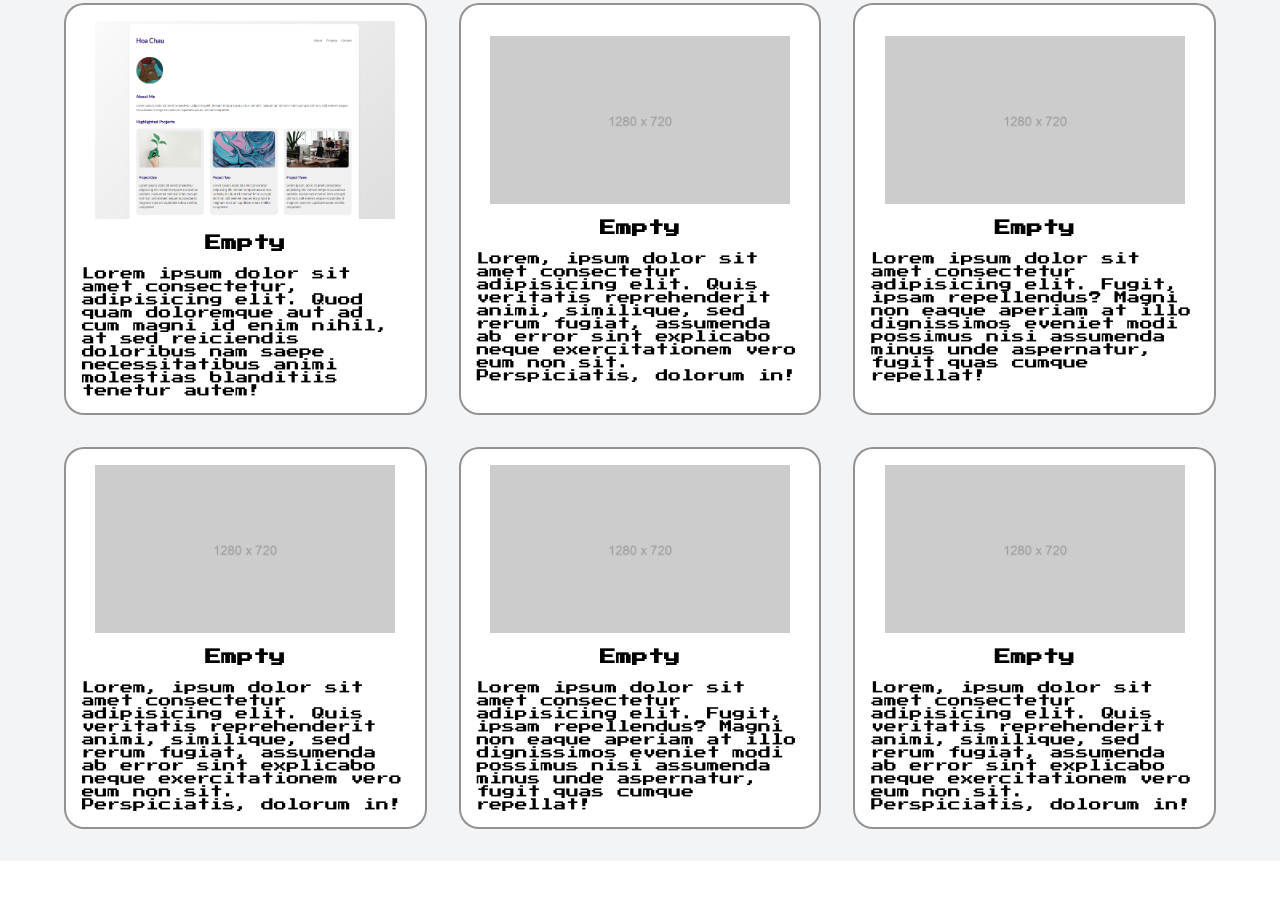
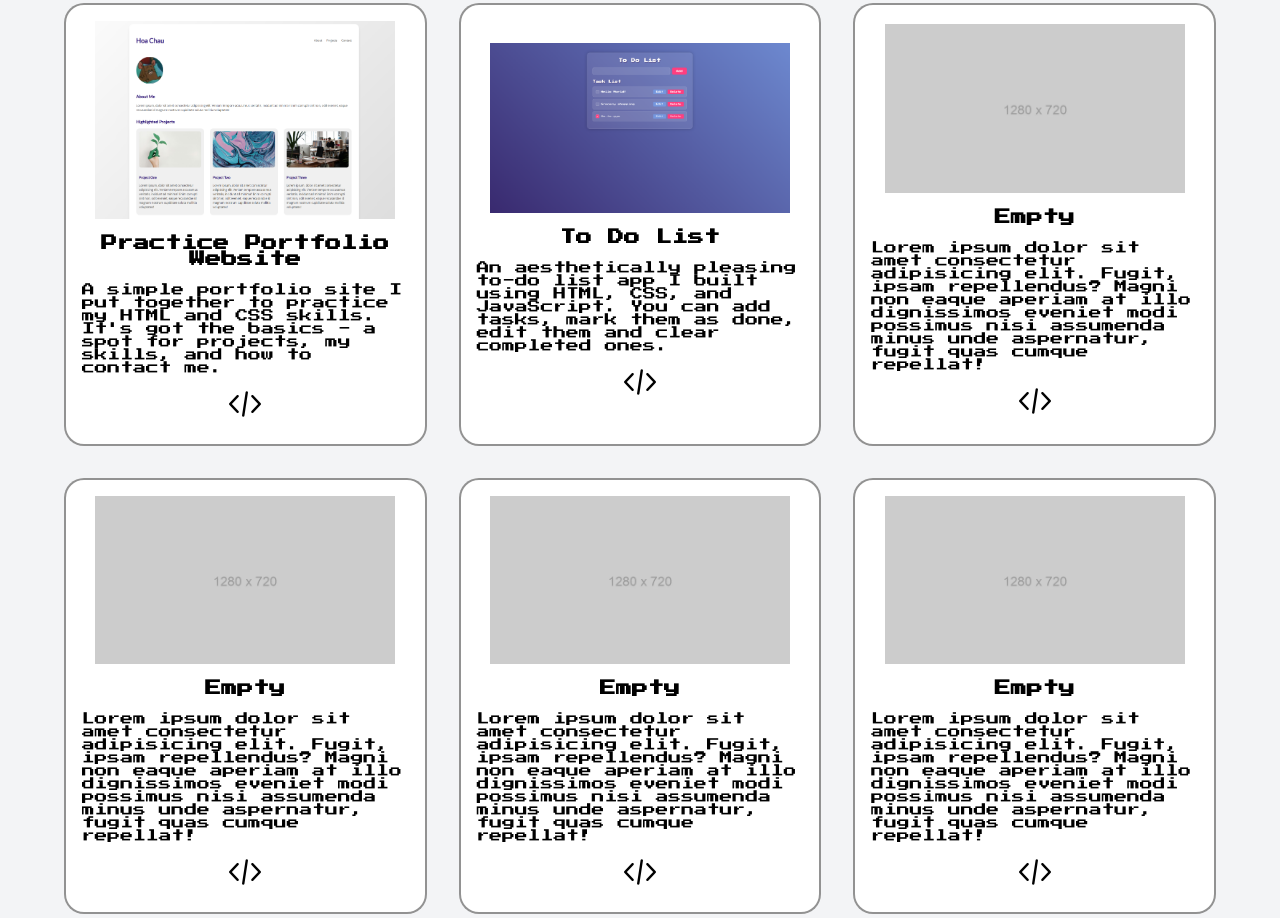
Before and after one commit to hoaC0/hoa-chau-portfolio, a plain HTML site: page index.html in a window 1280 px wide. Shown: the part 2569-3487 px from the top of the page. Drawn offline with Linux system fonts and the light colour scheme.

Commit message:
Add files via upload

```diff
--- a/index.html
+++ b/index.html
@@ -147,12 +147,35 @@
       <div class="project-container">
       <h2 class="project-latest">What I have built recently...</h2>
         <div class="project-grid">
-          <div class="project-wrapper"><img src="practice-portfolio.png" alt="" class="project-img"><div class="project-txt">Empty</div><div class="project-description">Lorem ipsum dolor sit amet consectetur, adipisicing elit. Quod quam doloremque aut ad cum magni id enim nihil, at sed reiciendis doloribus nam saepe necessitatibus animi molestias blanditiis tenetur autem!</div></div>
-          <div class="project-wrapper"><img src="placeholder.webp" alt="" class="project-img"><div class="project-txt">Empty</div><div class="project-description">Lorem, ipsum dolor sit amet consectetur adipisicing elit. Quis veritatis reprehenderit animi, similique, sed rerum fugiat, assumenda ab error sint explicabo neque exercitationem vero eum non sit. Perspiciatis, dolorum in!</div></div>
-          <div class="project-wrapper"><img src="placeholder.webp" alt="" class="project-img"><div class="project-txt">Empty</div><div class="project-description">Lorem ipsum dolor sit amet consectetur adipisicing elit. Fugit, ipsam repellendus? Magni non eaque aperiam at illo dignissimos eveniet modi possimus nisi assumenda minus unde aspernatur, fugit quas cumque repellat!</div></div>
-          <div class="project-wrapper"><img src="placeholder.webp" alt="" class="project-img"><div class="project-txt">Empty</div><div class="project-description">Lorem, ipsum dolor sit amet consectetur adipisicing elit. Quis veritatis reprehenderit animi, similique, sed rerum fugiat, assumenda ab error sint explicabo neque exercitationem vero eum non sit. Perspiciatis, dolorum in!</div></div>
-          <div class="project-wrapper"><img src="placeholder.webp" alt="" class="project-img"><div class="project-txt">Empty</div><div class="project-description">Lorem ipsum dolor sit amet consectetur adipisicing elit. Fugit, ipsam repellendus? Magni non eaque aperiam at illo dignissimos eveniet modi possimus nisi assumenda minus unde aspernatur, fugit quas cumque repellat!</div></div>
-          <div class="project-wrapper"><img src="placeholder.webp" alt="" class="project-img"><div class="project-txt">Empty</div><div class="project-description">Lorem, ipsum dolor sit amet consectetur adipisicing elit. Quis veritatis reprehenderit animi, similique, sed rerum fugiat, assumenda ab error sint explicabo neque exercitationem vero eum non sit. Perspiciatis, dolorum in!</div></div>
+          <div class="project-wrapper"><img src="practice-portfolio.png" alt="" class="project-img"><div class="project-txt">Practice Portfolio Website</div>
+          <div class="project-description">A simple portfolio site I put together to practice my HTML and CSS skills. It's got the basics - a spot for projects, my skills, and how to contact me.</div>
+          <a href="https://github.com/hoaC0/practice-portfolio" target="_blank" class="project-github-link">
+          <img src="coding.png" alt="View code on GitHub" class="coding-icon"></a></div>
+
+          <div class="project-wrapper"><img src="to-do.png" alt="" class="project-img"><div class="project-txt">To Do List</div>
+          <div class="project-description">An aesthetically pleasing to-do list app I built using HTML, CSS, and JavaScript. You can add tasks, mark them as done, edit them and clear completed ones.</div>
+          <a href="https://github.com/hoaC0/to-do-list-app" target="_blank" class="project-github-link">
+          <img src="coding.png" alt="View code on GitHub" class="coding-icon"></a></div>
+
+          <div class="project-wrapper"><img src="placeholder.webp" alt="" class="project-img"><div class="project-txt">Empty</div>
+          <div class="project-description">Lorem ipsum dolor sit amet consectetur adipisicing elit. Fugit, ipsam repellendus? Magni non eaque aperiam at illo dignissimos eveniet modi possimus nisi assumenda minus unde aspernatur, fugit quas cumque repellat!</div>
+          <a href="https://github.com/hoaC0/project1" target="_blank" class="project-github-link">
+          <img src="coding.png" alt="View code on GitHub" class="coding-icon"></a></div>
+
+          <div class="project-wrapper"><img src="placeholder.webp" alt="" class="project-img"><div class="project-txt">Empty</div>
+          <div class="project-description">Lorem ipsum dolor sit amet consectetur adipisicing elit. Fugit, ipsam repellendus? Magni non eaque aperiam at illo dignissimos eveniet modi possimus nisi assumenda minus unde aspernatur, fugit quas cumque repellat!</div>
+          <a href="https://github.com/hoaC0/project1" target="_blank" class="project-github-link">
+          <img src="coding.png" alt="View code on GitHub" class="coding-icon"></a></div>
+
+          <div class="project-wrapper"><img src="placeholder.webp" alt="" class="project-img"><div class="project-txt">Empty</div>
+          <div class="project-description">Lorem ipsum dolor sit amet consectetur adipisicing elit. Fugit, ipsam repellendus? Magni non eaque aperiam at illo dignissimos eveniet modi possimus nisi assumenda minus unde aspernatur, fugit quas cumque repellat!</div>
+          <a href="https://github.com/hoaC0/project1" target="_blank" class="project-github-link">
+          <img src="coding.png" alt="View code on GitHub" class="coding-icon"></a></div>
+
+          <div class="project-wrapper"><img src="placeholder.webp" alt="" class="project-img"><div class="project-txt">Empty</div>
+          <div class="project-description">Lorem ipsum dolor sit amet consectetur adipisicing elit. Fugit, ipsam repellendus? Magni non eaque aperiam at illo dignissimos eveniet modi possimus nisi assumenda minus unde aspernatur, fugit quas cumque repellat!</div>
+          <a href="https://github.com/hoaC0/project1" target="_blank" class="project-github-link">
+          <img src="coding.png" alt="View code on GitHub" class="coding-icon"></a></div>
         </div>
       </div>
     </section>
@@ -186,7 +209,7 @@
         <div class="social-media">
           <a href="https://stackoverflow.com/users/27668026/hoa-chau" target="_blank" class="social-media-link"><i class="fa-brands fa-stack-overflow social-media-icon"></i></a>
           <a href="https://github.com/hoaC0" target="_blank" class="social-media-link"><i class="fa-brands fa-github social-media-icon"></i></a>
-          <a href="" class="social-media-link"><i class="fa-brands fa-discord social-media-icon"></i></a>
+          <a href="https://discord.com/channels/@me" class="social-media-link"><i class="fa-brands fa-discord social-media-icon"></i></a>
           <a href="www.linkedin.com/" target="_blank" class="social-media-link"><i class="fa-brands fa-linkedin-in social-media-icon"></i></a>
           <a href="https://www.instagram.com/ch.hxa/" target="_blank" class="social-media-link"><i class="fa-brands fa-instagram social-media-icon" ></i></a>
           <a href="mailto:hoachau1010@gmail.com" target="_blank" class="social-media-link"><i class="fa-regular fa-envelope social-media-icon"></i></a>
--- a/project.css
+++ b/project.css
@@ -81,6 +81,19 @@
     text-align: left;
 }
 
+.coding-icon {
+    width: 32px;
+    height: 32px;
+    border-radius: 50%;
+    background-color: rgba(255, 255, 255, 0.8);
+    padding: 4px;
+    margin-top: 10px;
+  }
+
+  .project-github-link:hover {
+    transform: scale(1.1);
+  }
+
 @media (min-width: 768px) {
     .project-grid {
         grid-template-columns: 1fr 1fr;
```
Also changed, not shown: coding.png (added), to-do.png (added).
